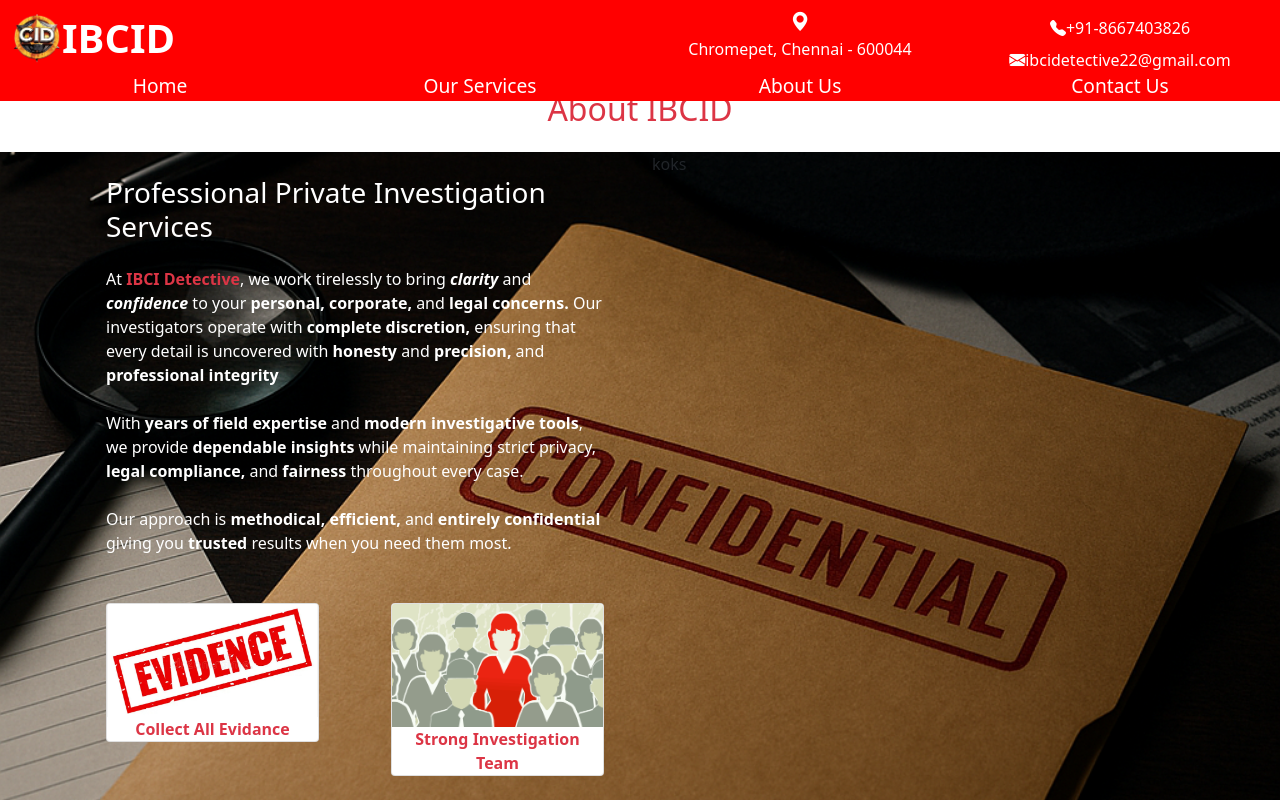
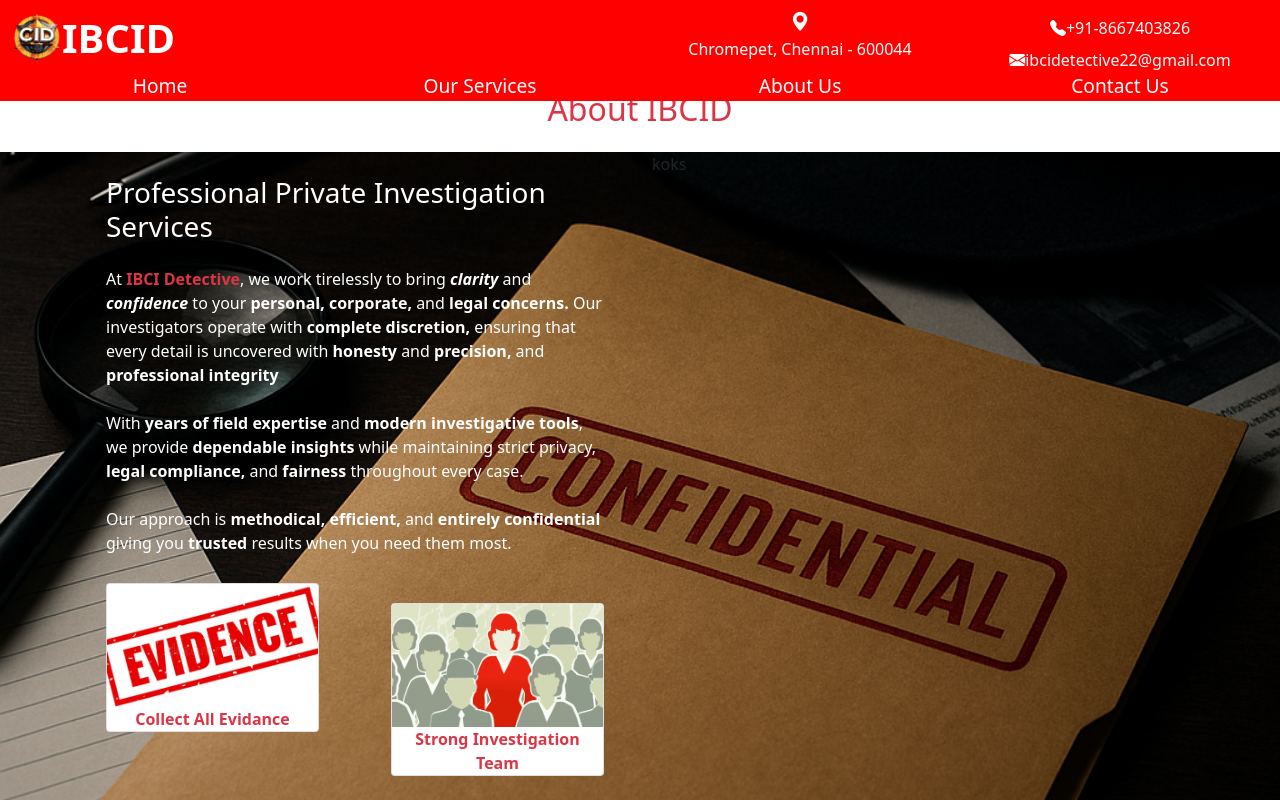
Before and after one commit to GandhiRam2202/ibcid, a React (Vite) app: page / in a window 1280 px wide. In both pictures the pointer is over the element 212 px from the left and 1221 px from the top of the page. Shown: the part 549-1349 px from the top of the page. Built offline with nearby package versions, Linux system fonts and the light colour scheme.

Commit message:
update card img

```diff
--- a/src/Components/Homepage.css
+++ b/src/Components/Homepage.css
@@ -1,3 +1,7 @@
 .txt{
     font-family: 'Times New Roman', Times, serif;
 }
+.card:hover{
+    position: relative;
+    bottom: 20px;
+}
--- a/src/Components/Homepage.jsx
+++ b/src/Components/Homepage.jsx
@@ -42,7 +42,7 @@
                                     <div className="row">
                                         <div className="col-sm-12 col-lg-6">
                                             <div className="card m-4 text-danger text-center fw-bolder">
-                                                <img className="card-img-top" src='/images/evi.jpeg' />
+                                                <img className="card-img-top" src='/images/evi.jpg' />
                                                 Collect All Evidance
                                             </div></div>
                                         <div className="col-sm-12 col-lg-6">
```
Also changed, not shown: public/images/evi.jpeg (deleted), public/images/evi.jpg (added).
